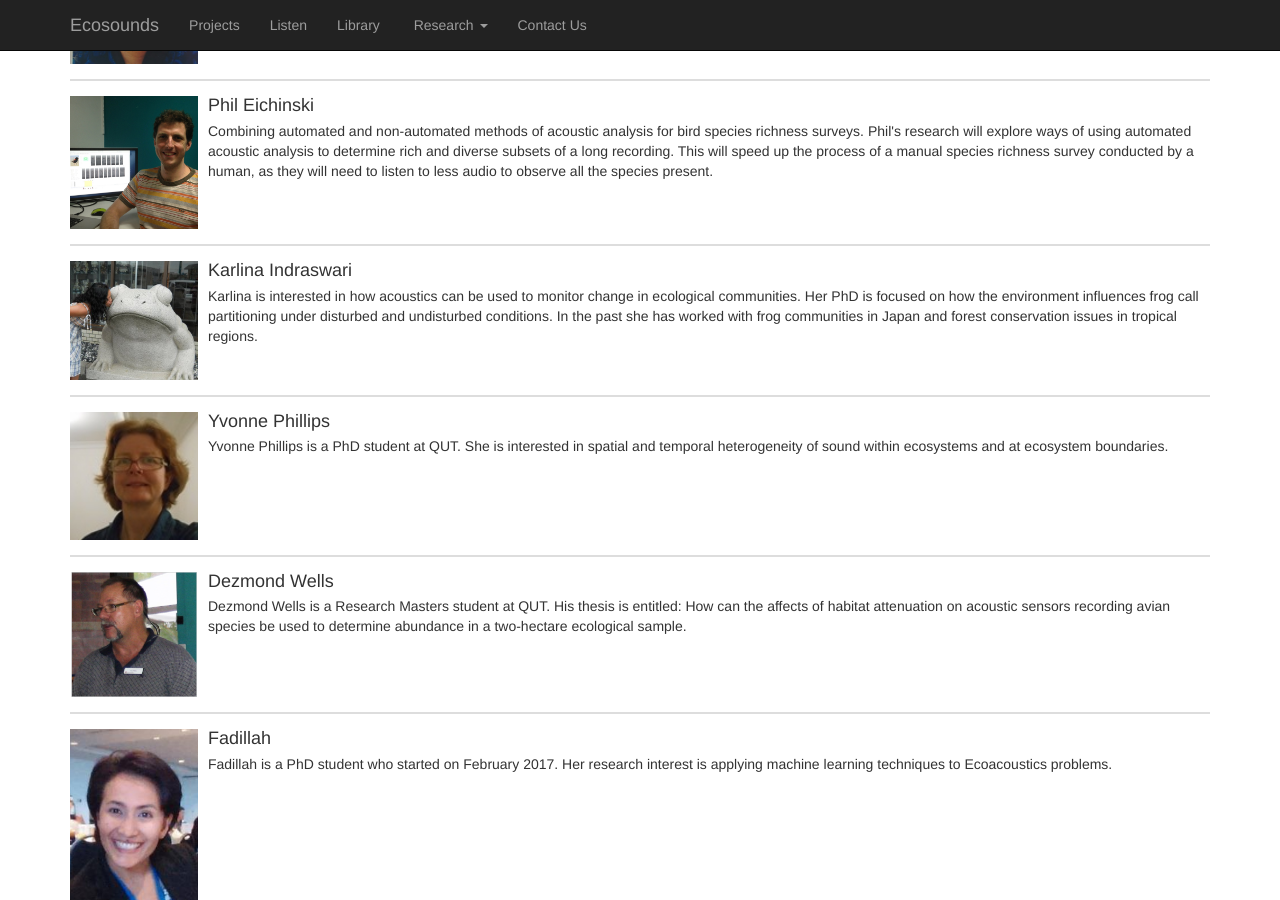
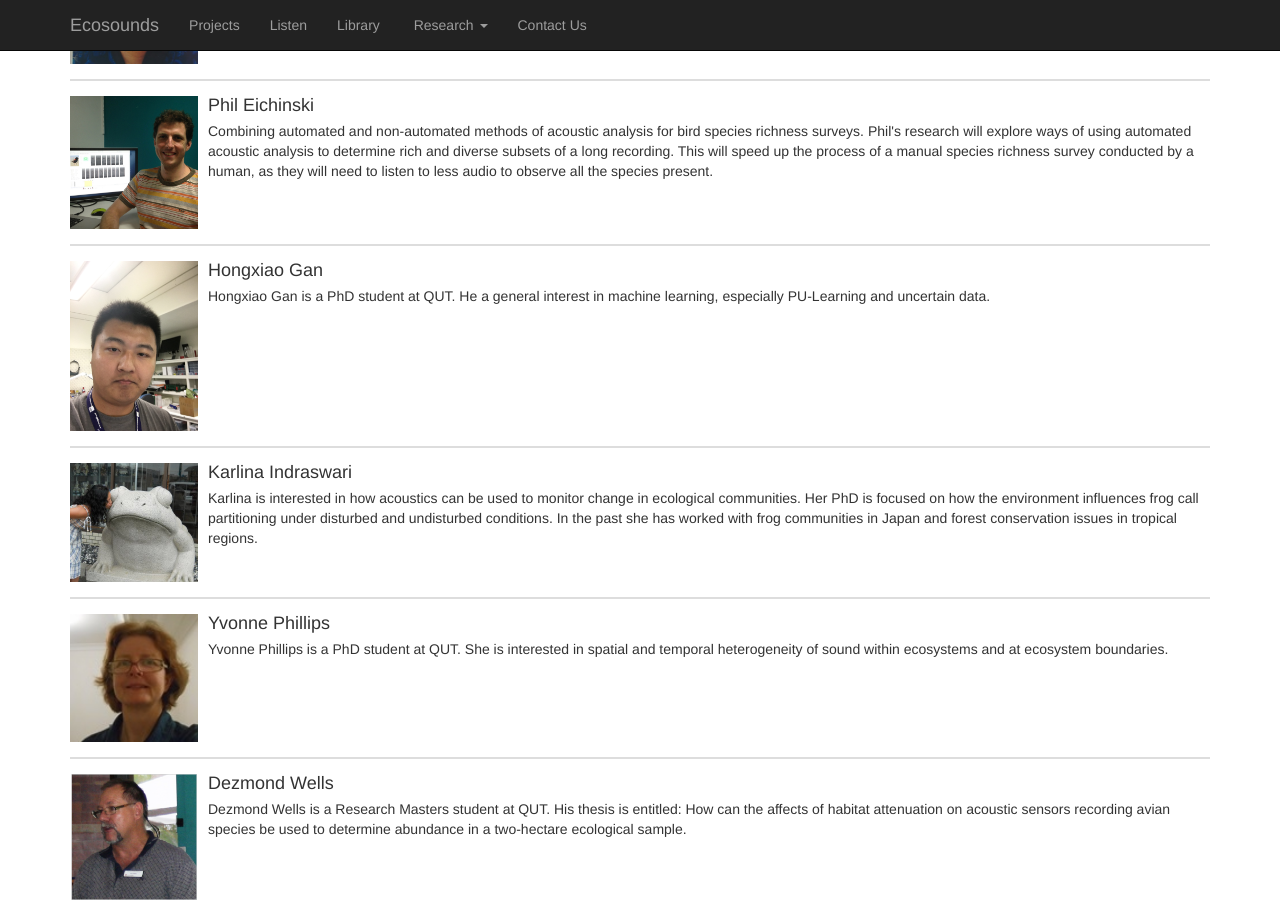
Before and after one commit to QutEcoacoustics/research-blog, a Jekyll site: the page built from people/people.html, in a window 1280 px wide and 900 px high, scrolled down 1856 px. Built offline with Jekyll 4.4.1, drawn with Linux system fonts in a browser that asks for light colours; nearby versions of some CDN libraries.

Commit message:
Add Hongxiao Gan to the People page.

```diff
--- a/people/people.html
+++ b/people/people.html
@@ -182,6 +182,16 @@ title: Ecosounds | People
                 conducted by a human, as they will need to listen to less audio to observe all the species present.
             </div>
         </li>
+		<li class="media">
+            <span class="pull-left">
+                <img class="media-object" src="../images/HongxiaoGan.JPG" alt="Hongxiao Gan">
+            </span>
+
+            <div class="media-body">
+                <h4 class="media-heading">Hongxiao Gan</h4>
+				  Hongxiao Gan is a PhD student at QUT. He a general interest in machine learning, especially PU-Learning and uncertain data.
+            </div>
+        </li>
         <li class="media">
             <span class="pull-left">
                 <img class="media-object" src="../images/karlina.jpg" alt="Karlina Indraswari">
```
Also changed, not shown: images/HongxiaoGan.JPG (added).
